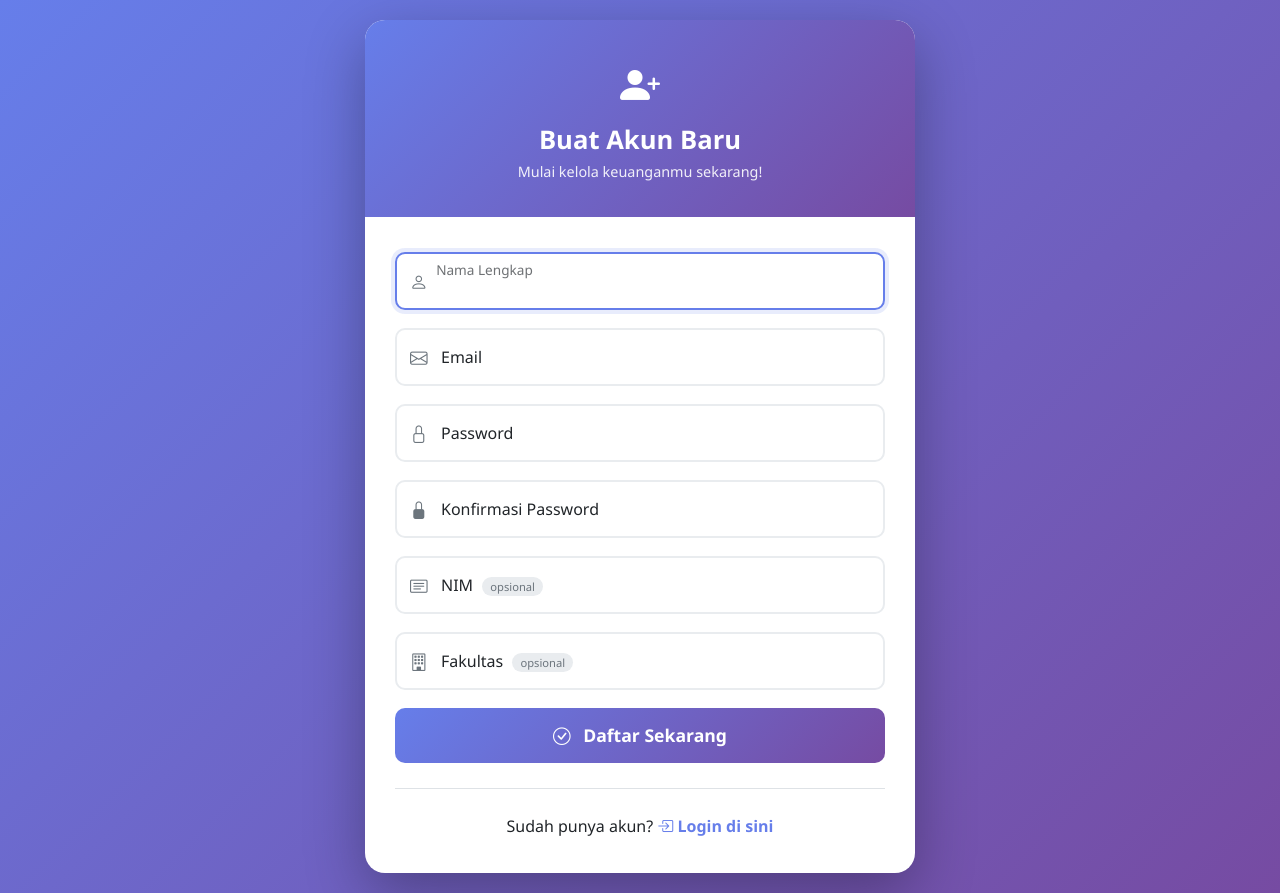
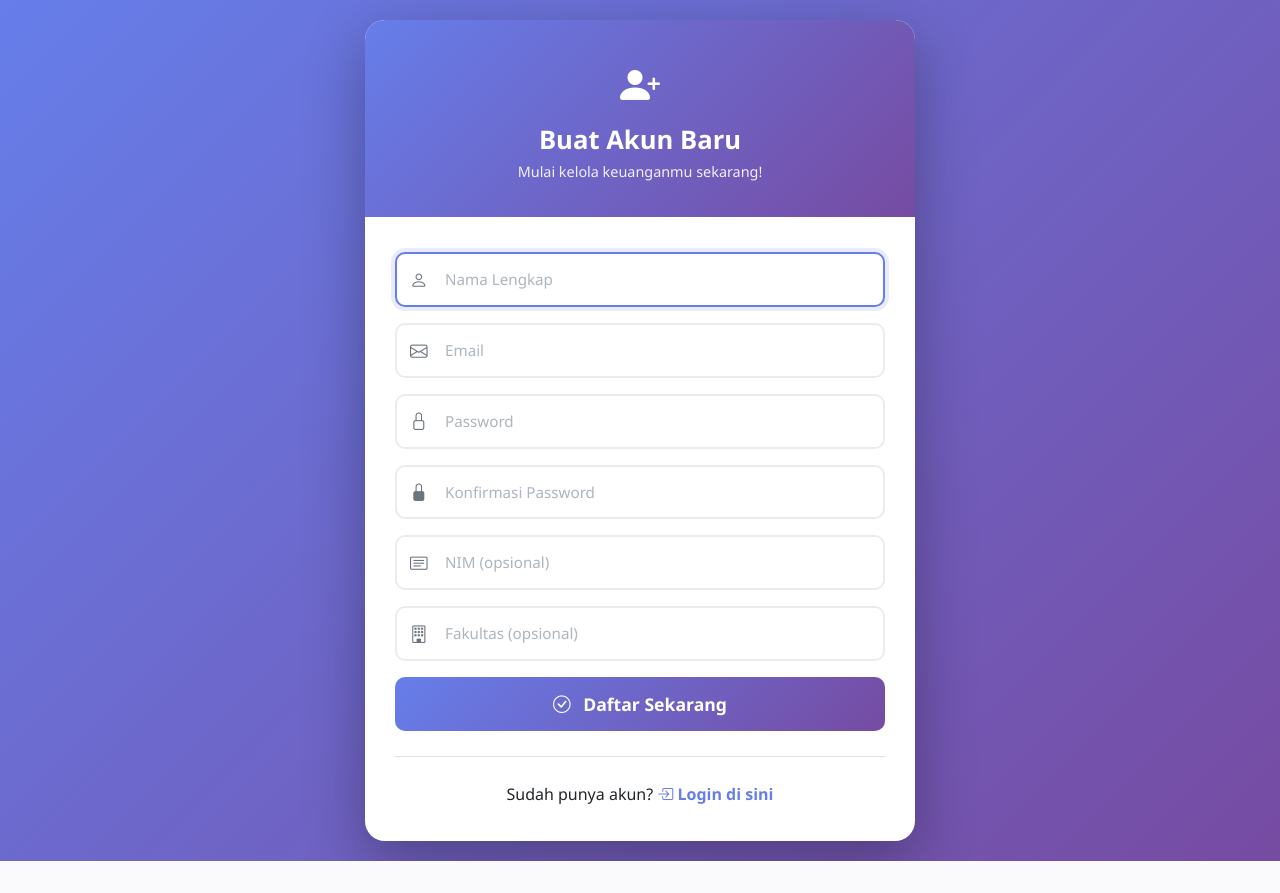
Before and after one commit to MaddaQiya/Project_PW, a PHP site: page /register.php in a window 1280 px wide. After the commit the page ends 861 px from the top, so only its background shows below. Run offline with PHP 8.4, Linux system fonts and the light colour scheme.

Commit message:
UpdateHalLogReg

```diff
--- a/register.php
+++ b/register.php
@@ -113,23 +113,24 @@ if ($_SERVER['REQUEST_METHOD'] == 'POST' && isset($_POST['register'])) {
             padding: 35px 30px;
         }
 
-        .form-floating {
+        .mb-3 {
             margin-bottom: 18px;
         }
 
-        .form-floating input {
+        .form-control {
             border-radius: 10px;
             border: 2px solid #e9ecef;
-            padding-left: 45px;
+            padding: 14px 15px 14px 45px;
+            font-size: 0.95rem;
         }
 
-        .form-floating input:focus {
+        .form-control::placeholder {
+            color: #adb5bd;
+        }
+
+        .form-control:focus {
             border-color: #667eea;
             box-shadow: 0 0 0 0.25rem rgba(102, 126, 234, 0.15);
-        }
-
-        .form-floating label {
-            padding-left: 45px;
         }
 
         .input-icon {
@@ -178,15 +179,6 @@ if ($_SERVER['REQUEST_METHOD'] == 'POST' && isset($_POST['register'])) {
             color: #764ba2;
             text-decoration: underline;
         }
-
-        .optional-badge {
-            font-size: 0.7rem;
-            padding: 2px 8px;
-            border-radius: 10px;
-            background: #e9ecef;
-            color: #6c757d;
-            margin-left: 5px;
-        }
     </style>
 </head>
 <body>
@@ -217,46 +209,40 @@ if ($_SERVER['REQUEST_METHOD'] == 'POST' && isset($_POST['register'])) {
             <?php endif; ?>
 
             <form method="POST" action="">
-                <div class="form-floating position-relative">
+                <div class="mb-3 position-relative">
                     <i class="bi bi-person input-icon"></i>
-                    <input type="text" class="form-control" id="nama" name="nama"
+                    <input type="text" class="form-control ps-5" id="nama" name="nama"
                            placeholder="Nama Lengkap" required autofocus>
-                    <label for="nama">Nama Lengkap</label>
                 </div>
 
-                <div class="form-floating position-relative">
+                <div class="mb-3 position-relative">
                     <i class="bi bi-envelope input-icon"></i>
-                    <input type="email" class="form-control" id="email" name="email"
+                    <input type="email" class="form-control ps-5" id="email" name="email"
                            placeholder="Email" required>
-                    <label for="email">Email</label>
                 </div>
 
-                <div class="form-floating position-relative">
+                <div class="mb-3 position-relative">
                     <i class="bi bi-lock input-icon"></i>
-                    <input type="password" class="form-control" id="password" name="password"
+                    <input type="password" class="form-control ps-5" id="password" name="password"
                            placeholder="Password" required minlength="6">
-                    <label for="password">Password</label>
                 </div>
 
-                <div class="form-floating position-relative">
+                <div class="mb-3 position-relative">
                     <i class="bi bi-lock-fill input-icon"></i>
-                    <input type="password" class="form-control" id="confirm_password" name="confirm_password"
+                    <input type="password" class="form-control ps-5" id="confirm_password" name="confirm_password"
                            placeholder="Konfirmasi Password" required minlength="6">
-                    <label for="confirm_password">Konfirmasi Password</label>
                 </div>
 
-                <div class="form-floating position-relative">
+                <div class="mb-3 position-relative">
                     <i class="bi bi-card-text input-icon"></i>
-                    <input type="text" class="form-control" id="nim" name="nim"
-                           placeholder="NIM">
-                    <label for="nim">NIM <span class="optional-badge">opsional</span></label>
+                    <input type="text" class="form-control ps-5" id="nim" name="nim"
+                           placeholder="NIM (opsional)">
                 </div>
 
-                <div class="form-floating position-relative">
+                <div class="mb-3 position-relative">
                     <i class="bi bi-building input-icon"></i>
-                    <input type="text" class="form-control" id="fakultas" name="fakultas"
-                           placeholder="Fakultas">
-                    <label for="fakultas">Fakultas <span class="optional-badge">opsional</span></label>
+                    <input type="text" class="form-control ps-5" id="fakultas" name="fakultas"
+                           placeholder="Fakultas (opsional)">
                 </div>
 
                 <button type="submit" name="register" class="btn btn-register">
```
Also changed, not shown: index.php (+13 -14 lines).
